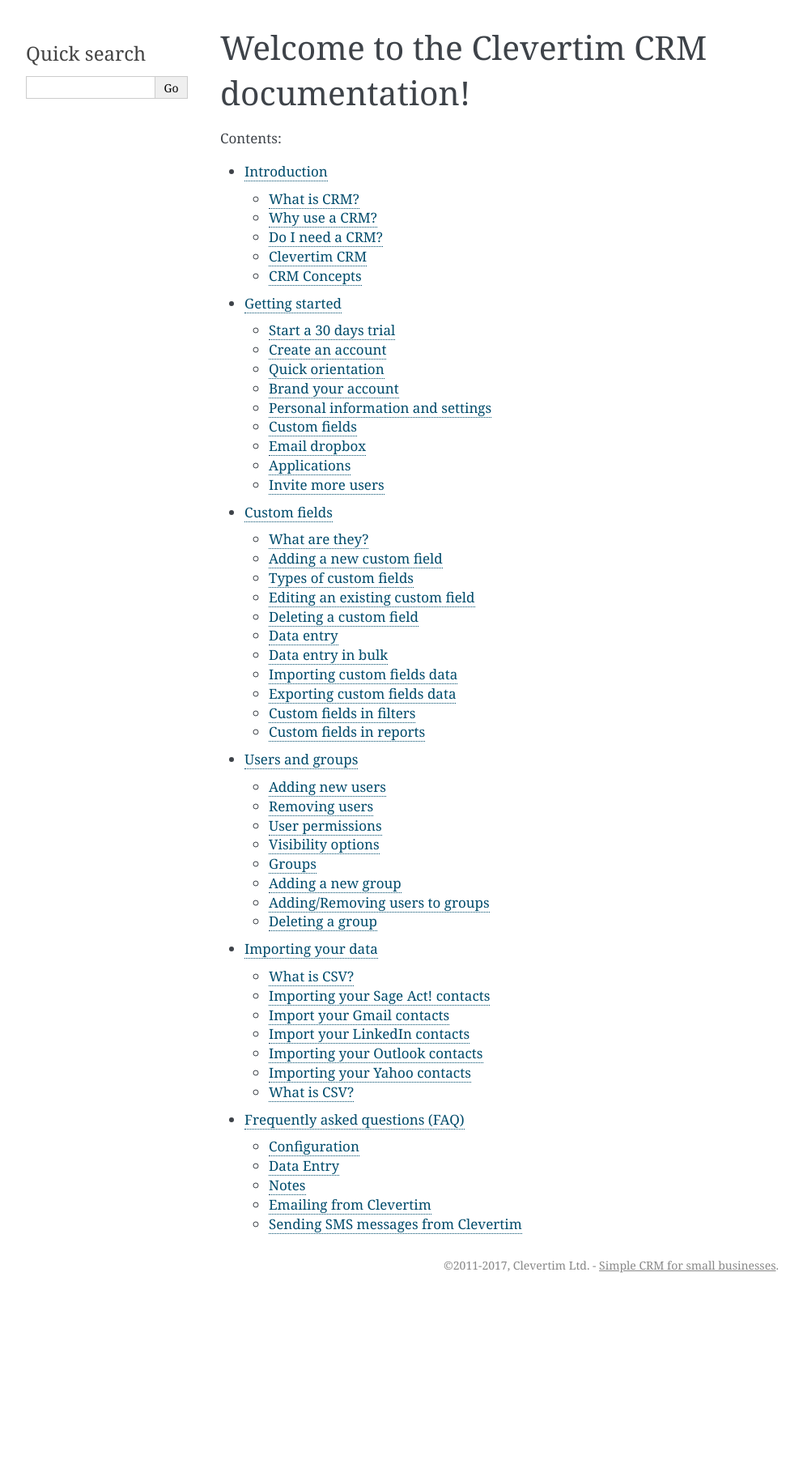
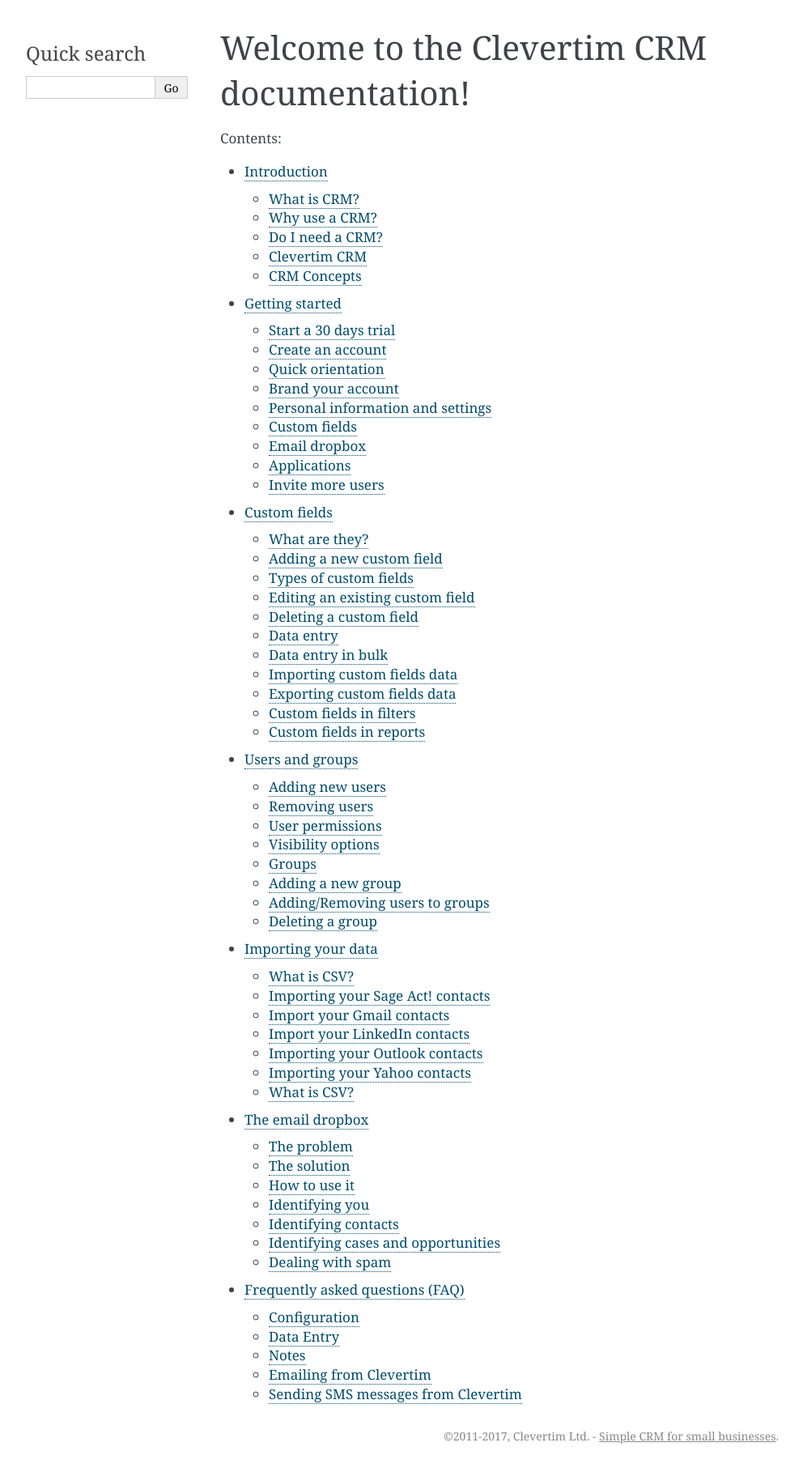
Before and after one commit to ciprianmiclaus/clevertim-user-docs, a Sphinx documentation site: the page built from source/index.rst, in a window 1280 px wide. Shown: the whole page at 81% size, without its empty margins (148-1140 px from the left). Built offline with Sphinx 7.4.7, drawn with Linux system fonts in a browser that asks for light colours; before the commit the page ends 1602 px from its top, so only the background shows below that; some of the changed lines change nothing that is shown.

Commit message:
the email dropbox

```diff
--- /dev/null
+++ b/source/email_dropbox/index.rst
@@ -0,0 +1,107 @@
+The email dropbox
+=================
+
+Let's start with the problem the email dropbox is addressing and then focus on how it works.
+
+The problem
+-----------
+
+Updating the CRM with notes and emails can sometimes be very tiring and many times it leads to a duplication of effort. For example, if you send an email to a potential customer, how does that email get added into the CRM? One option is to send that email from within the CRM itself, in each case it will end up in there, but what if you send the email from your own email address?
+
+Another scenario is when you receive an email from your own email address from a potential customer. How do you add that email into the CRM? It's certainly not something you should be doing manually.
+
+Also, wouldn't it be nice if contacts were created automatically for some of these emails exchanged with people who are not already in the CRM as contacts?
+
+
+The solution
+------------
+
+To make these problem easier, we introduce the concept of the email dropbox. The email dropbox is just a dedicated email address @clevertim, available only to you as a user. You can forward emails you receive from your contacts to this dedicated email dropbox address and notes will be automatically attached under the respective contact in the CRM. You can also CC or BCC this email dropbox address on the emails you send to existing contacts or new contacts and notes will be created automatically.
+
+Contacts in the CRM will be created for new contacts who are not already in the CRM.
+
+There are a few other dedicated email addresses in the Email dropbox that will allow you to:
+	* Add an email into the CRM and **create a case** at the same time
+	* Add an email into the CRM and **create an opportunity** at the same time
+	* Add a task
+	* Add a task with a deadline of today
+	* Add a task with a deadline of tomorrow
+
+
+How to use it
+-------------
+
+Go to the `Settings/Email dropbox <https://www.clevertim.com/welcome/#email-dropbox>`_ section, available via the settings button in the upper right corner. Make a note of your main personal dropbox email address. This will be an email address that starts with dropbox...@clevertim.com
+
+Go to your email system (e.g. Outlook, Gmail, etc.) and add this dropbox email address to your Contacts. The reason for doing this is to make it easily available in your email system. A lot of email systems have auto-completion of email addresses for example, where it will automatically be filled in for you when you type dropbox. This is just for your convenience, so you don't have to log into Clevertim CRM every time you need this email address.
+
+When you send an email that you want to add into the CRM, make sure you add the dropbox email into the CC or BCC fields of the email. If you add it in the CC field, the recipient will see that the email was sent to the dropbox as well, whereas if you add the dropbox to the BCC, the recipient will not see that.
+
+If you forget to add the dropbox email address to the CC or BCC when sending the email, you can forward that sent email from your Sent mail folder to the dropbox email address.
+
+When you receive an email from a contact, you can forward it to the dropbox email address.
+
+.. warning::
+
+	When you forward the email to the dropbox, make sure to keep a reference to the email address of the recipient. The system identifies contacts by email and if no email for a contact is present, then it will not know where to attach the email. You will get back an error in that situation.
+
+Identifying you
+---------------
+
+The system was designed to only accept emails sent to your email dropbox from recognized email addresses that belong to you. This restriction is in place in order to prevent abuse and spam.
+
+The system will automatically accept email from the email address that you have used when you signed up for Clevertim CRM. That address is assumed to belong to you and implicitly trusted.
+
+If you want to be able to send emails into your dropbox from other email addresses that belong to you (e.g. your gmail address in addition to your main work address), then you can add all your email addresses in the 'Your additional email addresses' sub-section of the `Settings/Email dropbox <https://www.clevertim.com/welcome/#email-dropbox>`_ section. If you Validate them, those email addresses will also become available to send email from via Clevertim CRM.
+
+The thing to remember is: the email dropbox will only accept emails from you and you define what email addresses are yours (in addition to the one you signed up for Clevertim CRM with).
+
+
+Identifying contacts
+--------------------
+
+When a new email is received into your dedicated personal dropbox email address, the system tries to identify which contact (or multiple contacts) the email should be filed under. The system identifies contacts by email addresses and therefore it will not be able to identify the contact if there is no email address in the email forwarded.
+
+The steps followed in identifying the contacts to attach the email under are the following:
+
+	1. The system will extract all the email addresses from the email received (both in the headers and the body of the message)
+	2. It will discard the ones which are identified to be yours or your colleagues (other users in Clevertim CRM)
+	3. It will discard the email addresses that you have added to your exclusion list
+	4. The rest of the emails are considered to be contacts
+	5. If some of the contacts do not exist, they will be created
+	6. The email will be filed under all those contacts
+
+You can send any email into your dropbox, and as long as you include the email address of the contact you wanted it filed under, it will be created and filed correctly under the respective contact.
+
+Sometimes, the process above will create contacts that should not be created in the CRM. For example, the system might create contacts for:
+	* your own email addresses which the system doesn't recognize (e.g. you might have multiple gmail/outlook/yahoo email addresses)
+	* users in your own company who are not on Clevertim CRM
+	* generic email addresses that happened to have been CC-ed on the email: e.g. info@company, sales@company, support@company
+
+To exclude your own email addresses, you can either add them to the 'Your additional email addresses' as explained in the `Identifying you`_ section, or you can add them to the exclusion list in the 'Email exclusion list' section in `Settings/Email dropbox <https://www.clevertim.com/welcome/#email-dropbox>`_.
+
+To exclude users not onboarded in Clevertim or generic email addresses or anything else, add those email addresses to the 'Email exclusion list' section in `Settings/Email dropbox <https://www.clevertim.com/welcome/#email-dropbox>`_.
+
+Any email address added to the exclusion list will be ignored by the dropbox when processing emails sent to it.
+
+
+Identifying cases and opportunities
+-----------------------------------
+
+In the `Settings/Email dropbox <https://www.clevertim.com/welcome/#email-dropbox>`_ you will notice two additional dropbox email addresses, one for creating cases and one for creating opportunities (this is addition to creating contacts as explained in the previous section). In general, when you forward emails to these addresses, new cases and new opportunities get created respectively.
+
+If you want to update existing cases or opportunities, make sure you include the case or opportunity reference number with a hash in front. The reference number is available in Clevertim CRM for every case or opportunity under the Ref No field.
+
+For example, if you add #CO34322 in the subject or the body of the email to then, the opportunity with that reference number will be updated with the email, rather than a new opportunity being created. This mechanism works in a similar fashion for cases.
+
+These two dropbox email addresses could be used to create cases and opportunity automatically. For example, you could forward your support@your_company emails to the case dropbox and your sales@your_company emails to the opportunity dropbox. This will ensure that all inquiries by email sent to those two email addresses will be automatically create cases and opportunities in Clevertim CRM.
+
+
+Dealing with spam
+-----------------
+
+The dropbox email address is personal to you. If you share it widely, that might attract spam which might end up creating a lot of noise in your Clevertim CRM account.
+
+As explained in the `Identifying you`_ section, emails to the dropbox sent from emails that are not yours will be ignored, however, a determined spammer can fake the email sender to pretend it is sent from one of your email addresses. If you detect a lot of spam in your account and suspect someone might have gotten hold of your dropbox email address, you can generate a new dropbox email address from the `Settings/Email dropbox <https://www.clevertim.com/welcome/#email-dropbox>`_ section.
+
+If this happens repeatedly, please raise this with our support.
--- a/source/index.rst
+++ b/source/index.rst
@@ -11,4 +11,5 @@
    custom_fields/index
    users_groups/index
    import/index
+   email_dropbox/index
    faq/index
```
